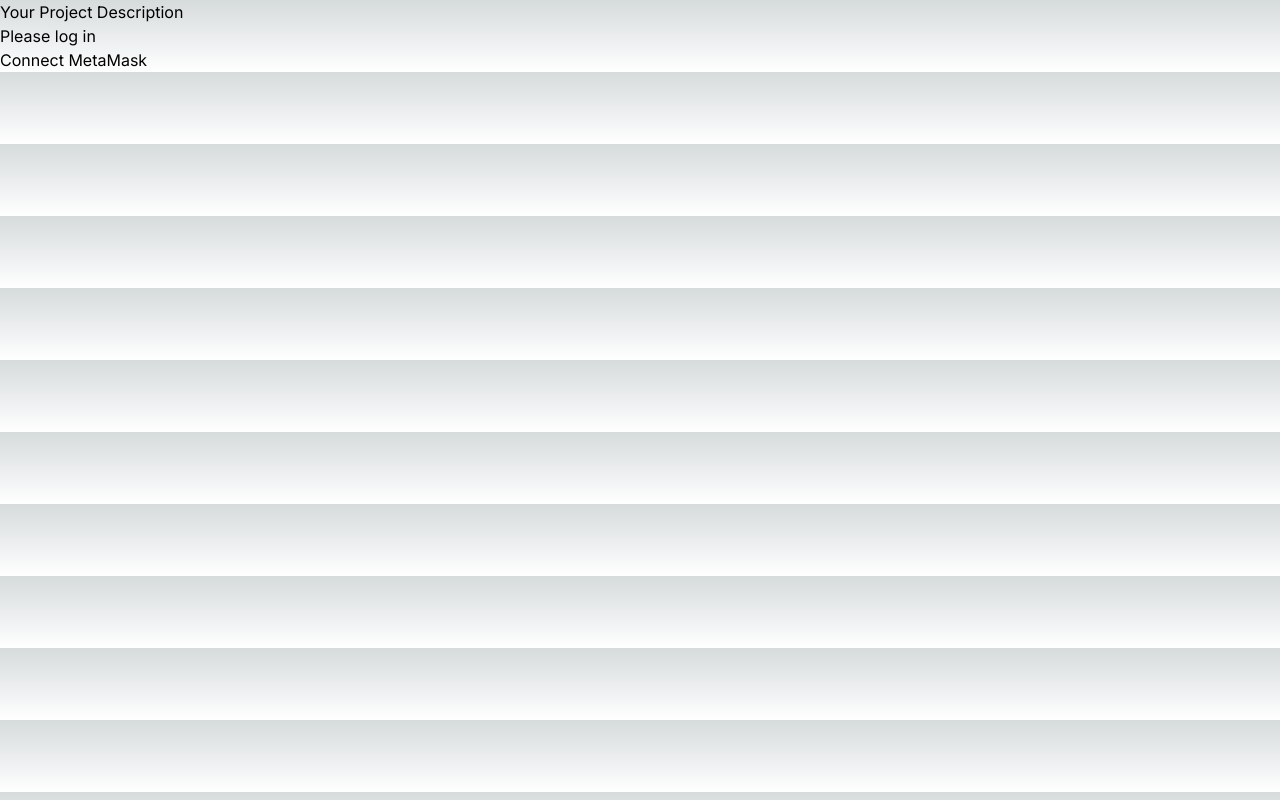
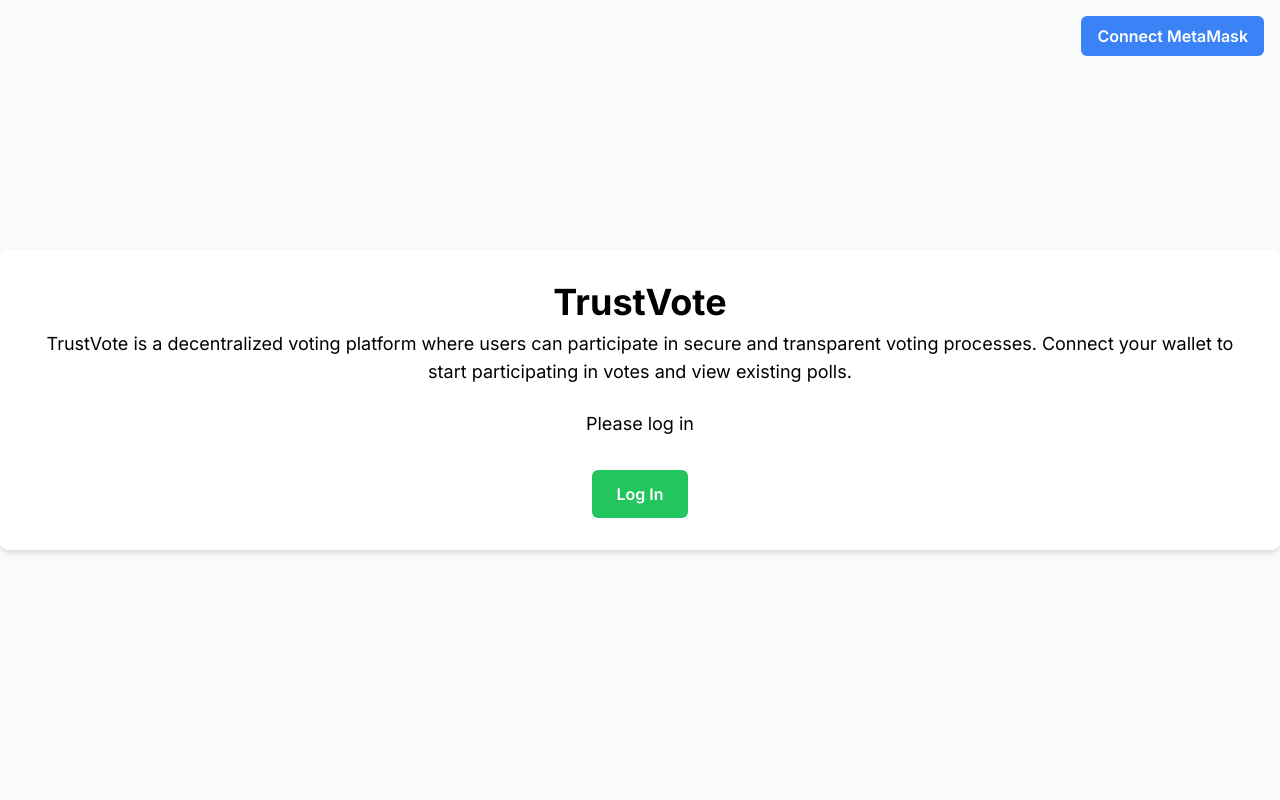
Before and after one commit to monnaliya/trustvote-eth-shenzhen-2024, a Next.js app: page / in a window 1280 px wide. Built offline with nearby package versions, Linux system fonts and the light colour scheme.

Commit message:
Update landing page layout and logic for improved UX

```diff
--- a/app/page.tsx
+++ b/app/page.tsx
@@ -1,7 +1,6 @@
-"use client";
+'use client';
 
 import { useState, useEffect } from 'react';
-import { ethers } from 'ethers';
 import { Web3Provider } from '@ethersproject/providers';
 
 export default function LandingPage() {
@@ -28,25 +27,52 @@
     }
   };
 
-  const disconnectWallet = () => {
+  const handleDisconnect = () => {
     setAccount(null);
+    setProvider(null);
   };
 
   return (
-    <div>
-      <h1>Your Project Description</h1>
+    <div className="min-h-screen bg-gray-50 flex flex-col items-center justify-center relative">
+      <button
+        onClick={connectWallet}
+        className="absolute top-4 right-4 px-4 py-2 bg-blue-500 text-white font-semibold rounded-md hover:bg-blue-600"
+      >
+        Connect MetaMask
+      </button>
+      <div className="bg-white p-8 rounded-lg shadow-md text-center">
+        <h1 className="text-4xl font-bold mb-2">TrustVote</h1>
+        <p className="text-lg mb-6">
+          TrustVote is a decentralized voting platform where users can participate in secure and transparent voting processes.
+          Connect your wallet to start participating in votes and view existing polls.
+        </p>
         {account ? (
           <>
-          <p>Connected Account: {account}</p>
-          <button onClick={disconnectWallet}>Log Out</button>
-          <button onClick={() => window.location.href = '/voting-list'}>View Voting List</button>
+            <button
+              onClick={handleDisconnect}
+              className="mt-4 px-6 py-3 bg-red-500 text-white font-semibold rounded-md hover:bg-red-600"
+            >
+              Log Out
+            </button>
+            <button
+              onClick={() => console.log('Navigate to voting list')}
+              className="mt-4 px-6 py-3 bg-green-500 text-white font-semibold rounded-md hover:bg-green-600"
+            >
+              View Voting List
+            </button>
           </>
         ) : (
           <>
-          <p>Please log in</p>
-          <button onClick={connectWallet}>Connect MetaMask</button>
+            <p className="text-lg mb-4">Please log in</p>
+            <button
+              onClick={connectWallet}
+              className="mt-4 px-6 py-3 bg-green-500 text-white font-semibold rounded-md hover:bg-green-600"
+            >
+              Log In
+            </button>
           </>
         )}
       </div>
+    </div>
   );
 }
```
Lines whose indentation alone changed are shown as unchanged.
